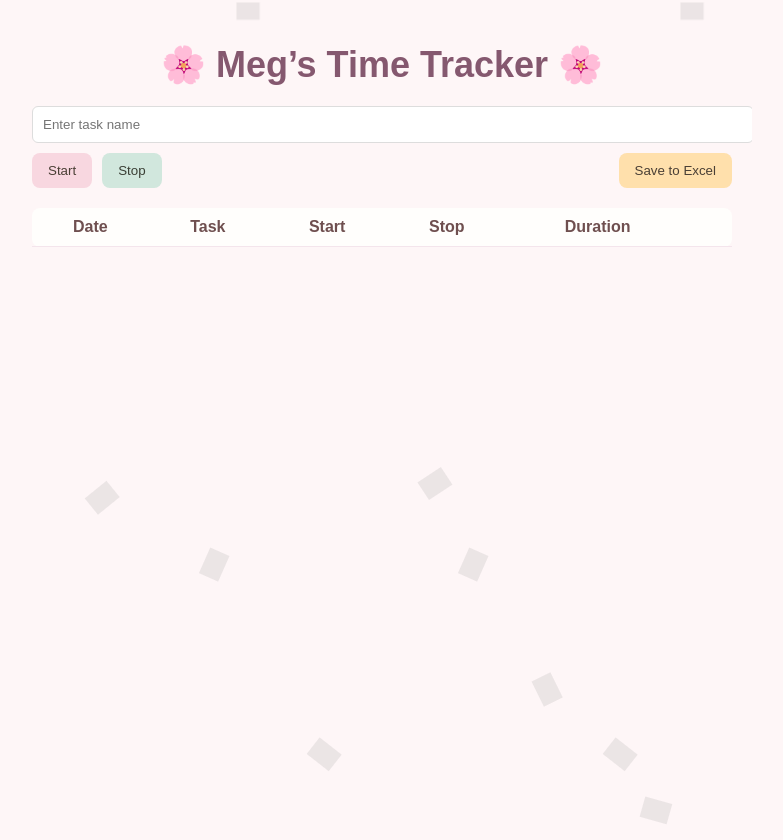
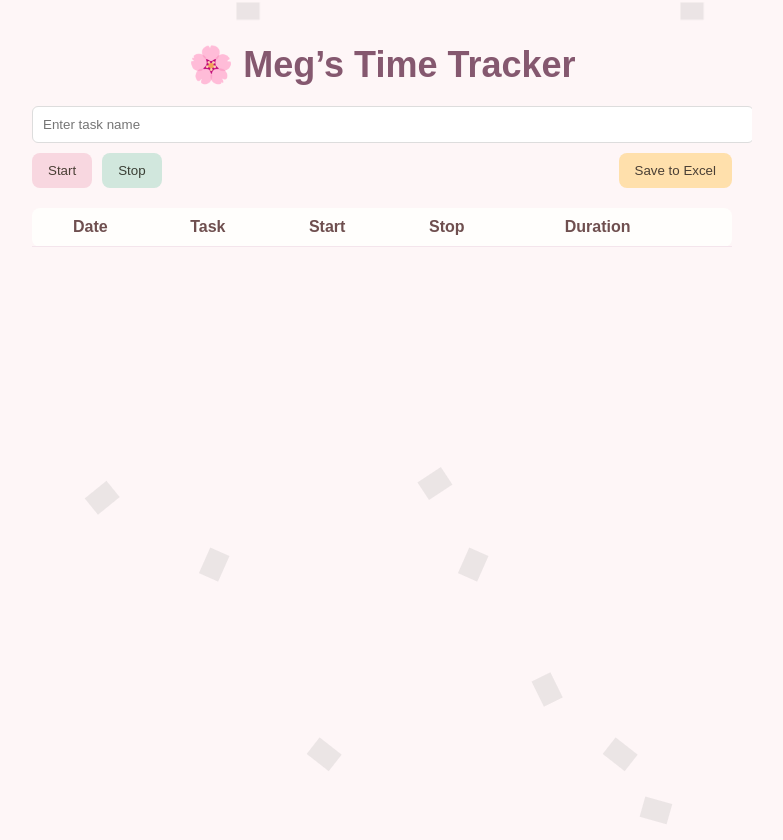
Before and after one commit to Megmegha/Meg-time-tracker, a React (Create React App) app: page / in a window 1280 px wide. Shown: the whole page, without its empty margins (258-1041 px from the left). Built offline with nearby package versions, Linux system fonts and the light colour scheme; grey boxes are pictures that could not be loaded.

Commit message:
Changed flower in heading

```diff
--- a/src/App.js
+++ b/src/App.js
@@ -126,7 +126,7 @@ export default function TimeTrackerApp() {
       <div className="floating-flowers">
         {[...Array(10)].map((_, i) => <div key={i} className="flower" />)}
       </div>
-      <h1 className="title">🌸 Meg’s Time Tracker 🌸</h1>
+      <h1 className="title">🌸 Meg’s Time Tracker</h1>
 
       <input
         className="task-input"
```
